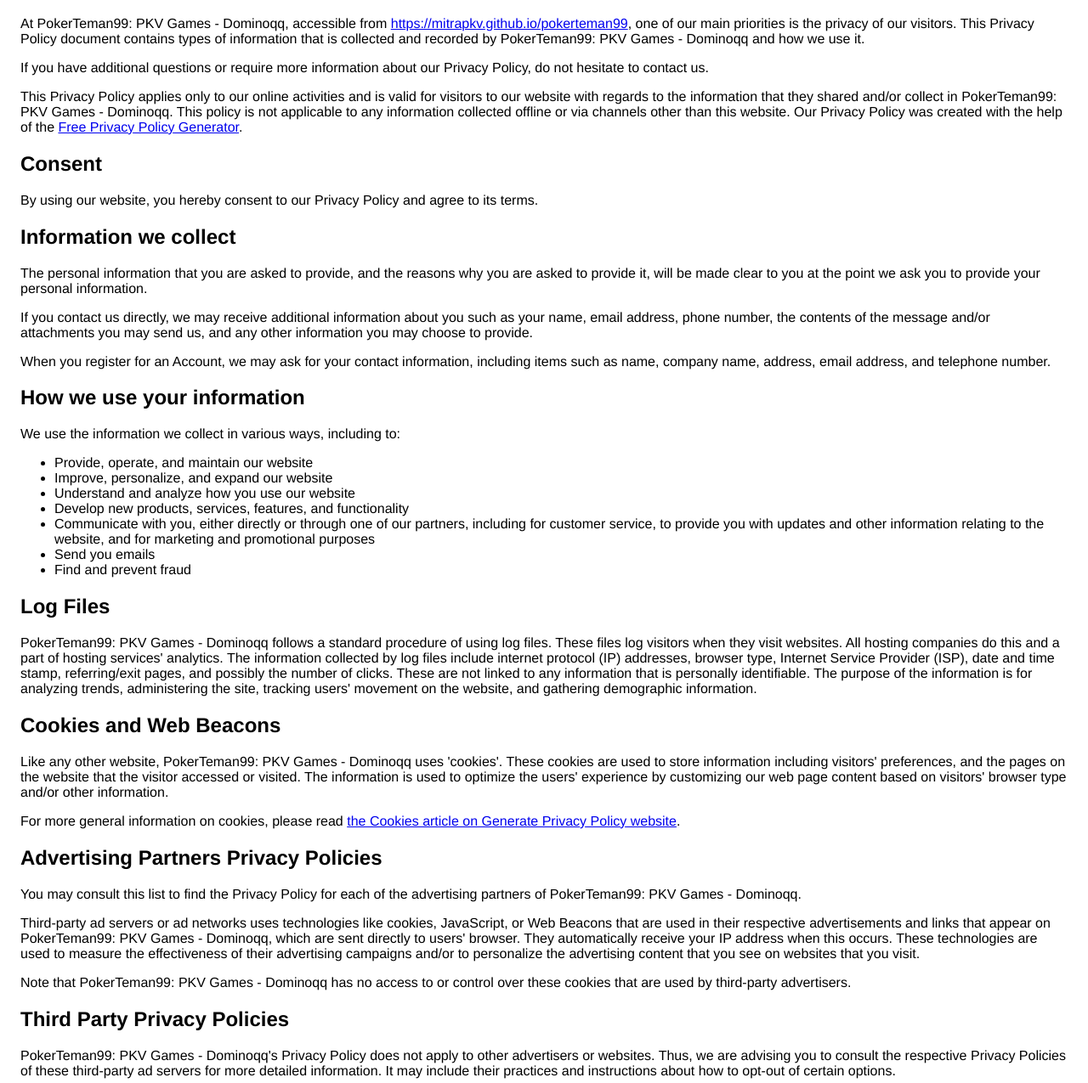
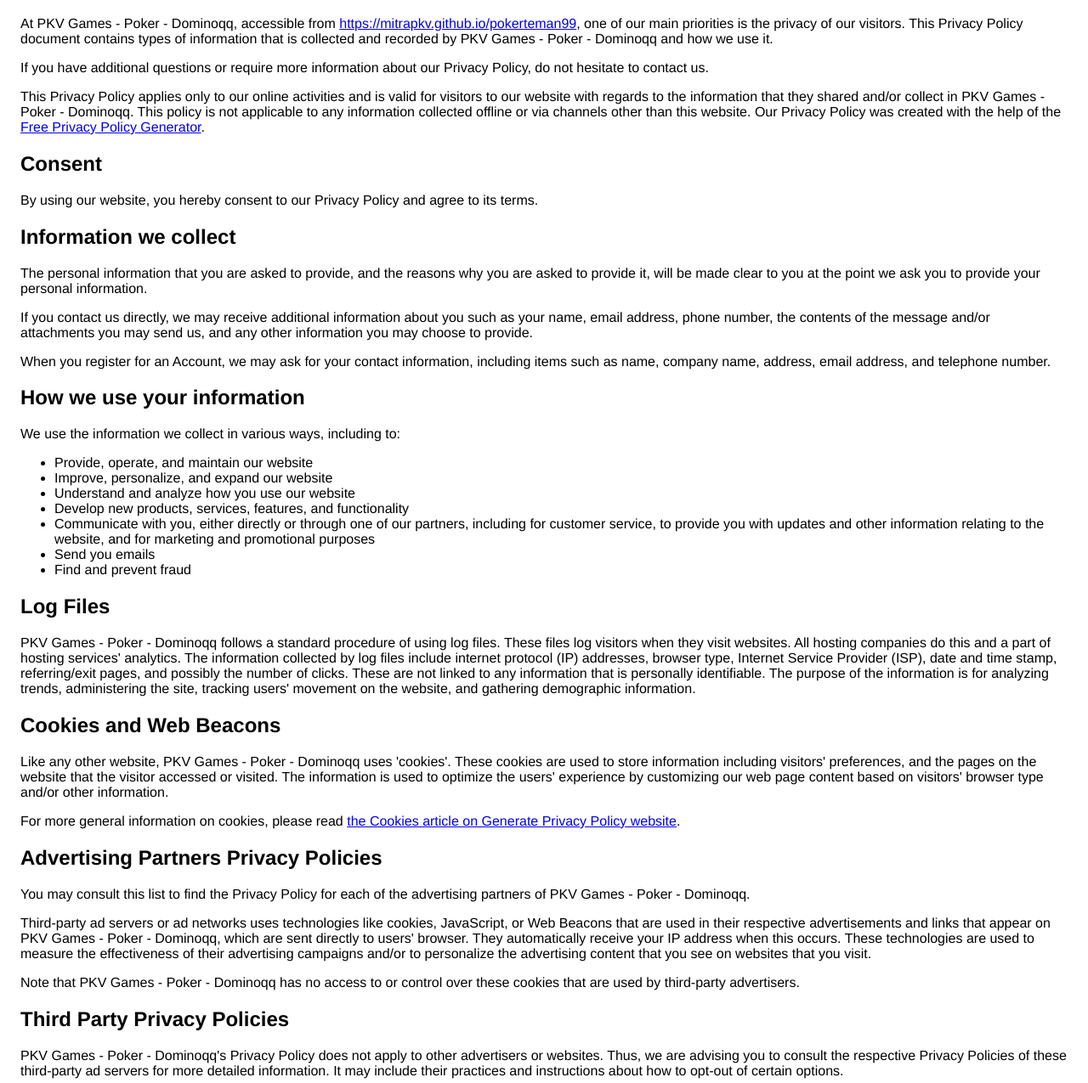
Before and after one commit to mitrapkv/pokerteman99, a plain HTML site: page privacy.html in a window 1280 px wide. Shown: the part 85-1360 px from the top of the page at 85% size. Drawn offline with Linux system fonts and the light colour scheme.

Commit message:
Update privacy.html

```diff
--- a/privacy.html
+++ b/privacy.html
@@ -9,11 +9,11 @@
     <body>
         <h1>Privacy Policy for Mitra PKV</h1>
 
-        <p>At PokerTeman99: PKV Games - Dominoqq, accessible from <a href="https://mitrapkv.github.io/pokerteman99" target="_blank">https://mitrapkv.github.io/pokerteman99</a>, one of our main priorities is the privacy of our visitors. This Privacy Policy document contains types of information that is collected and recorded by PokerTeman99: PKV Games - Dominoqq and how we use it.</p>
+        <p>At PKV Games - Poker - Dominoqq, accessible from <a href="https://mitrapkv.github.io/pokerteman99" target="_blank">https://mitrapkv.github.io/pokerteman99</a>, one of our main priorities is the privacy of our visitors. This Privacy Policy document contains types of information that is collected and recorded by PKV Games - Poker - Dominoqq and how we use it.</p>
 
         <p>If you have additional questions or require more information about our Privacy Policy, do not hesitate to contact us.</p>
 
-        <p>This Privacy Policy applies only to our online activities and is valid for visitors to our website with regards to the information that they shared and/or collect in PokerTeman99: PKV Games - Dominoqq. This policy is not applicable to any information collected offline or via channels other than this website. Our Privacy Policy was created with the help of the <a href="https://www.privacypolicygenerator.info">Free Privacy Policy Generator</a>.</p>
+        <p>This Privacy Policy applies only to our online activities and is valid for visitors to our website with regards to the information that they shared and/or collect in PKV Games - Poker - Dominoqq. This policy is not applicable to any information collected offline or via channels other than this website. Our Privacy Policy was created with the help of the <a href="https://www.privacypolicygenerator.info">Free Privacy Policy Generator</a>.</p>
 
         <h2>Consent</h2>
 
@@ -41,11 +41,11 @@
 
         <h2>Log Files</h2>
 
-        <p>PokerTeman99: PKV Games - Dominoqq follows a standard procedure of using log files. These files log visitors when they visit websites. All hosting companies do this and a part of hosting services' analytics. The information collected by log files include internet protocol (IP) addresses, browser type, Internet Service Provider (ISP), date and time stamp, referring/exit pages, and possibly the number of clicks. These are not linked to any information that is personally identifiable. The purpose of the information is for analyzing trends, administering the site, tracking users' movement on the website, and gathering demographic information.</p>
+        <p>PKV Games - Poker - Dominoqq follows a standard procedure of using log files. These files log visitors when they visit websites. All hosting companies do this and a part of hosting services' analytics. The information collected by log files include internet protocol (IP) addresses, browser type, Internet Service Provider (ISP), date and time stamp, referring/exit pages, and possibly the number of clicks. These are not linked to any information that is personally identifiable. The purpose of the information is for analyzing trends, administering the site, tracking users' movement on the website, and gathering demographic information.</p>
 
         <h2>Cookies and Web Beacons</h2>
 
-        <p>Like any other website, PokerTeman99: PKV Games - Dominoqq uses 'cookies'. These cookies are used to store information including visitors' preferences, and the pages on the website that the visitor accessed or visited. The information is used to optimize the users' experience by customizing our web page content based on visitors' browser type and/or other information.</p>
+        <p>Like any other website, PKV Games - Poker - Dominoqq uses 'cookies'. These cookies are used to store information including visitors' preferences, and the pages on the website that the visitor accessed or visited. The information is used to optimize the users' experience by customizing our web page content based on visitors' browser type and/or other information.</p>
 
         <p>For more general information on cookies, please read <a href="https://www.generateprivacypolicy.com/#cookies">the Cookies article on Generate Privacy Policy website</a>.</p>
 
@@ -53,15 +53,15 @@
 
         <h2>Advertising Partners Privacy Policies</h2>
 
-        <P>You may consult this list to find the Privacy Policy for each of the advertising partners of PokerTeman99: PKV Games - Dominoqq.</p>
+        <P>You may consult this list to find the Privacy Policy for each of the advertising partners of PKV Games - Poker - Dominoqq.</p>
 
-        <p>Third-party ad servers or ad networks uses technologies like cookies, JavaScript, or Web Beacons that are used in their respective advertisements and links that appear on PokerTeman99: PKV Games - Dominoqq, which are sent directly to users' browser. They automatically receive your IP address when this occurs. These technologies are used to measure the effectiveness of their advertising campaigns and/or to personalize the advertising content that you see on websites that you visit.</p>
+        <p>Third-party ad servers or ad networks uses technologies like cookies, JavaScript, or Web Beacons that are used in their respective advertisements and links that appear on PKV Games - Poker - Dominoqq, which are sent directly to users' browser. They automatically receive your IP address when this occurs. These technologies are used to measure the effectiveness of their advertising campaigns and/or to personalize the advertising content that you see on websites that you visit.</p>
 
-        <p>Note that PokerTeman99: PKV Games - Dominoqq has no access to or control over these cookies that are used by third-party advertisers.</p>
+        <p>Note that PKV Games - Poker - Dominoqq has no access to or control over these cookies that are used by third-party advertisers.</p>
 
         <h2>Third Party Privacy Policies</h2>
 
-        <p>PokerTeman99: PKV Games - Dominoqq's Privacy Policy does not apply to other advertisers or websites. Thus, we are advising you to consult the respective Privacy Policies of these third-party ad servers for more detailed information. It may include their practices and instructions about how to opt-out of certain options. </p>
+        <p>PKV Games - Poker - Dominoqq's Privacy Policy does not apply to other advertisers or websites. Thus, we are advising you to consult the respective Privacy Policies of these third-party ad servers for more detailed information. It may include their practices and instructions about how to opt-out of certain options. </p>
 
         <p>You can choose to disable cookies through your individual browser options. To know more detailed information about cookie management with specific web browsers, it can be found at the browsers' respective websites.</p>
 
@@ -88,6 +88,6 @@
 
         <p>Another part of our priority is adding protection for children while using the internet. We encourage parents and guardians to observe, participate in, and/or monitor and guide their online activity.</p>
 
-        <p>PokerTeman99: PKV Games - Dominoqq does not knowingly collect any Personal Identifiable Information from children under the age of 13. If you think that your child provided this kind of information on our website, we strongly encourage you to contact us at <a href="mailto:blasticecool@gmail.com">blasticecool@gmail.com</a> immediately and we will do our best efforts to promptly remove such information from our records.</p>
+        <p>PKV Games - Poker - Dominoqq does not knowingly collect any Personal Identifiable Information from children under the age of 13. If you think that your child provided this kind of information on our website, we strongly encourage you to contact us at <a href="mailto:blasticecool@gmail.com">blasticecool@gmail.com</a> immediately and we will do our best efforts to promptly remove such information from our records.</p>
    </body>
     </html>
```
